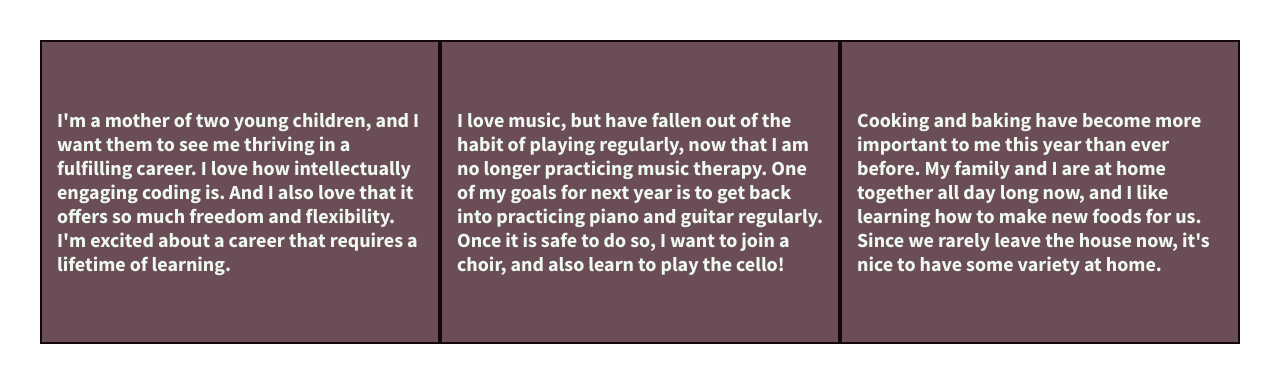
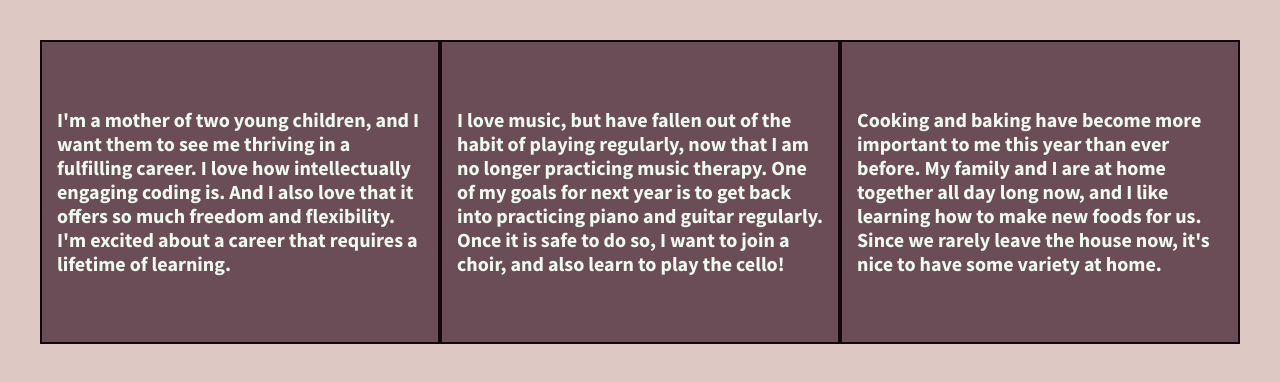
Before and after one commit to dorothy-r/flexbox-practice, a plain HTML site: page divs-flexbox-starter/index.html in a window 1280 px wide. Drawn offline with nearby package versions, Linux system fonts and the light colour scheme; files that its build step writes are made by us from their sources; a script that the page names is missing.

Commit message:
Change background

```diff
--- a/divs-flexbox-starter/css/main.css
+++ b/divs-flexbox-starter/css/main.css
@@ -97,7 +97,7 @@ textarea {
 
 
 html {
-  background-color: #fff;
+  background-color: #DDC8C4;
   height: 100%;
 }
 
```
